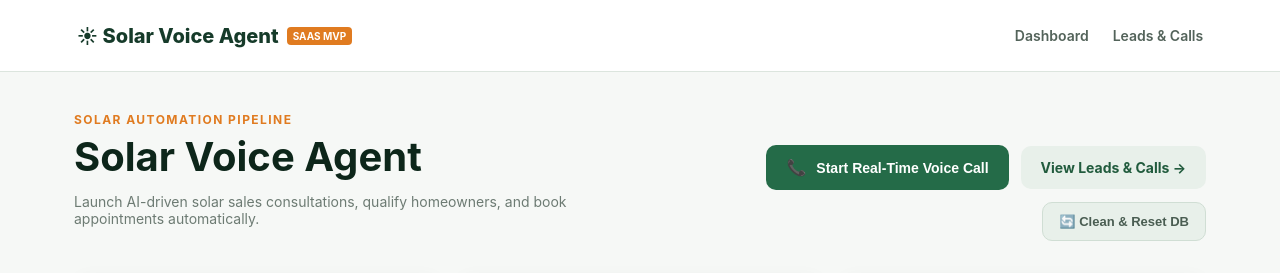
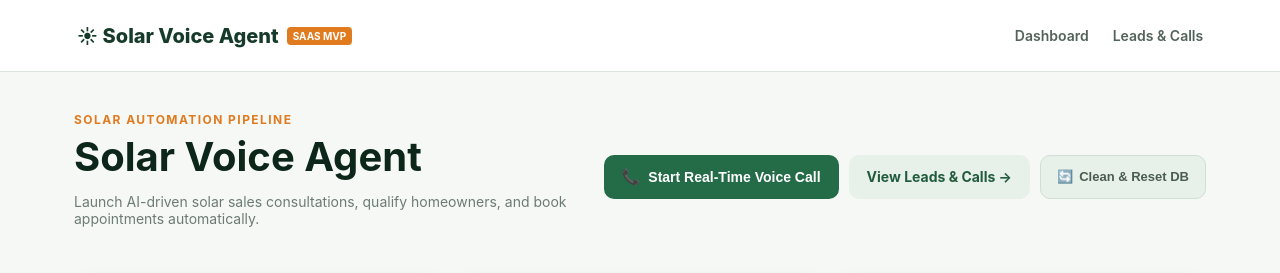
Before and after one commit to abdulazizaslam/AI_Automation, a Next.js app: page / in a window 1280 px wide. Shown: the top 273 px of the page. Built offline with nearby package versions, Linux system fonts and the light colour scheme; no server answers; the database is empty.

Commit message:
Align all 3 dashboard action buttons in a single horizontal row with matching height and zero wrapping

```diff
--- a/app/components.tsx
+++ b/app/components.tsx
@@ -58,13 +58,24 @@ export function StartCallButton() {
 
   return (
     <>
-      <div>
-        <button className="button" onClick={startCall} disabled={busy} style={{ gap: "10px" }}>
-          <span style={{ fontSize: "16px" }}>📞</span>
-          {busy ? "Connecting Voice Agent…" : "Start Real-Time Voice Call"}
-        </button>
-        {message && <div className="alert">{message}</div>}
-      </div>
+      <button
+        className="button"
+        onClick={startCall}
+        disabled={busy}
+        style={{
+          gap: "8px",
+          height: "44px",
+          padding: "0 18px",
+          display: "inline-flex",
+          alignItems: "center",
+          whiteSpace: "nowrap",
+          boxSizing: "border-box"
+        }}
+      >
+        <span style={{ fontSize: "15px" }}>📞</span>
+        <span>{busy ? "Connecting Agent…" : "Start Real-Time Voice Call"}</span>
+      </button>
+      {message && <span className="alert" style={{ margin: 0, padding: "8px 12px", fontSize: "12px" }}>{message}</span>}
 
       {session && (
         <RealtimeVoiceCallModal session={session} onClose={handleCloseCall} />
@@ -91,18 +102,18 @@ export function ResetDatabaseButton() {
       const data = await res.json();
       if (!res.ok) throw new Error(data.error || "Reset failed");
 
-      setStatus({ type: "success", text: "Database cleaned! Leads preserved." });
+      setStatus({ type: "success", text: "Reset!" });
       router.refresh();
-      setTimeout(() => setStatus(null), 4000);
+      setTimeout(() => setStatus(null), 3500);
     } catch (err) {
-      setStatus({ type: "error", text: err instanceof Error ? err.message : "Reset failed" });
+      setStatus({ type: "error", text: err instanceof Error ? err.message : "Failed" });
     } finally {
       setLoading(false);
     }
   }
 
   return (
-    <div style={{ display: "inline-flex", alignItems: "center", gap: "8px" }}>
+    <div style={{ display: "inline-flex", alignItems: "center", gap: "6px", whiteSpace: "nowrap" }}>
       <button
         className="button secondary"
         onClick={handleReset}
@@ -111,16 +122,23 @@ export function ResetDatabaseButton() {
           border: "1px solid #d0ded4",
           color: "#4a5d52",
           fontSize: "13px",
-          padding: "11px 16px"
+          height: "44px",
+          padding: "0 16px",
+          display: "inline-flex",
+          alignItems: "center",
+          gap: "6px",
+          whiteSpace: "nowrap",
+          boxSizing: "border-box"
         }}
         title="Clears calls, qualifications, and appointments while preserving all leads"
       >
-        {loading ? "Cleaning Database…" : "🔄 Clean & Reset DB"}
+        <span>🔄</span>
+        <span>{loading ? "Resetting…" : "Clean & Reset DB"}</span>
       </button>
       {status && (
         <span
           className={`badge ${status.type === "success" ? "completed" : "failed"}`}
-          style={{ fontSize: "12px", padding: "6px 12px" }}
+          style={{ fontSize: "11px", padding: "4px 8px" }}
         >
           {status.text}
         </span>
--- a/app/globals.css
+++ b/app/globals.css
@@ -37,7 +37,7 @@ body {
 .topbar nav a:hover { color: #163b2a; }
 
 .shell { max-width: 1180px; margin: 0 auto; padding: 40px 24px 80px; }
-.hero { display: flex; justify-content: space-between; align-items: flex-end; gap: 24px; margin-bottom: 32px; }
+.hero { display: flex; justify-content: space-between; align-items: center; gap: 24px; margin-bottom: 32px; }
 .eyebrow { color: #e07b20; text-transform: uppercase; letter-spacing: 0.12em; font-size: 12px; font-weight: 700; }
 .hero h1 { font-size: 40px; line-height: 1.1; margin: 8px 0 10px; color: #0d261a; }
 .muted { color: #6d7b73; font-size: 14px; }
@@ -113,7 +113,7 @@ body {
 .alert.success { background: #eaf6ed; color: #246b48; border-color: #c7e8d0; }
 .alert.info { background: #eef6fc; color: #1e5684; border-color: #bee0fc; }
 
-.actions { display: flex; gap: 12px; align-items: center; }
+.actions { display: flex; gap: 10px; align-items: center; flex-wrap: nowrap; flex-shrink: 0; }
 .call-list { display: grid; gap: 10px; }
 .call-row { padding: 14px; border: 1px solid #e1e9e2; border-radius: 10px; background: #fafcfb; }
 .call-row strong { display: block; margin-bottom: 4px; font-size: 15px; color: #163b2a; }
--- a/app/page.tsx
+++ b/app/page.tsx
@@ -40,9 +40,21 @@ export default async function Dashboard() {
             Launch AI-driven solar sales consultations, qualify homeowners, and book appointments automatically.
           </p>
         </div>
-        <div className="actions" suppressHydrationWarning style={{ flexWrap: "wrap", justifyContent: "flex-end" }}>
+        <div className="actions" suppressHydrationWarning style={{ display: "flex", alignItems: "center", gap: "10px", flexWrap: "nowrap", whiteSpace: "nowrap" }}>
           <StartCallButton />
-          <Link className="button secondary" href="/leads">
+          <Link
+            className="button secondary"
+            href="/leads"
+            style={{
+              height: "44px",
+              padding: "0 18px",
+              display: "inline-flex",
+              alignItems: "center",
+              whiteSpace: "nowrap",
+              textDecoration: "none",
+              boxSizing: "border-box"
+            }}
+          >
             View Leads & Calls →
           </Link>
           <ResetDatabaseButton />
```
